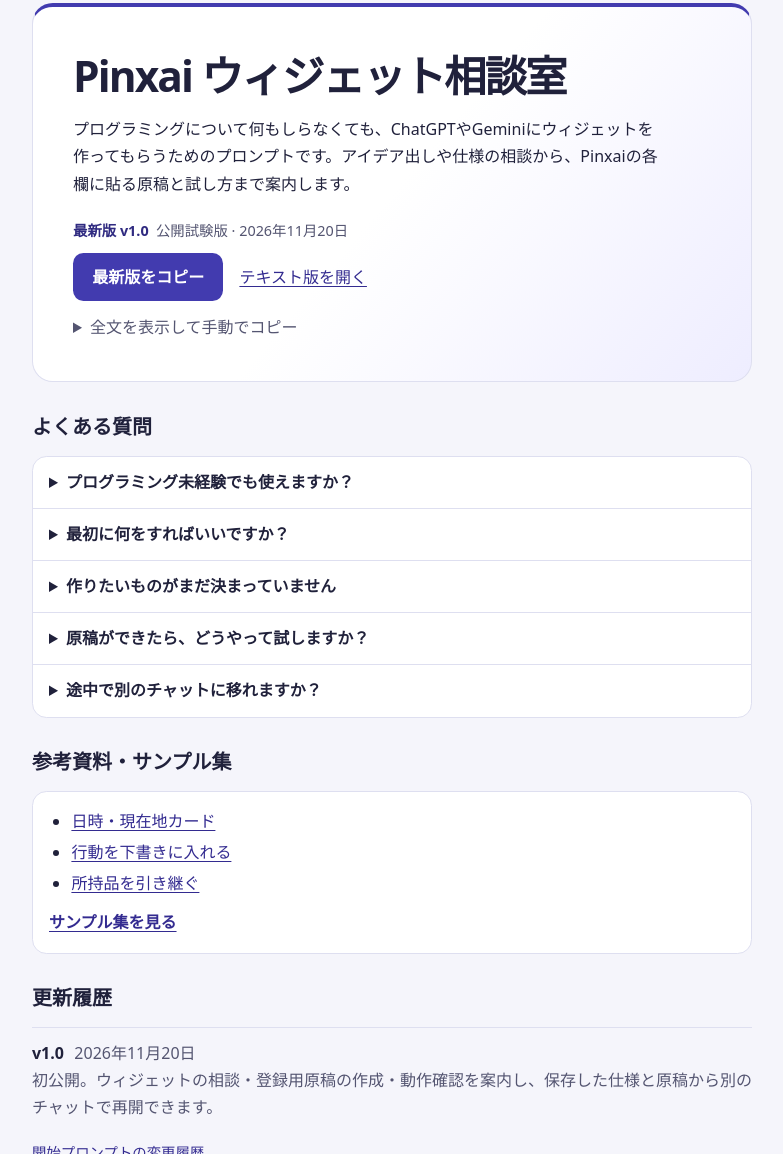
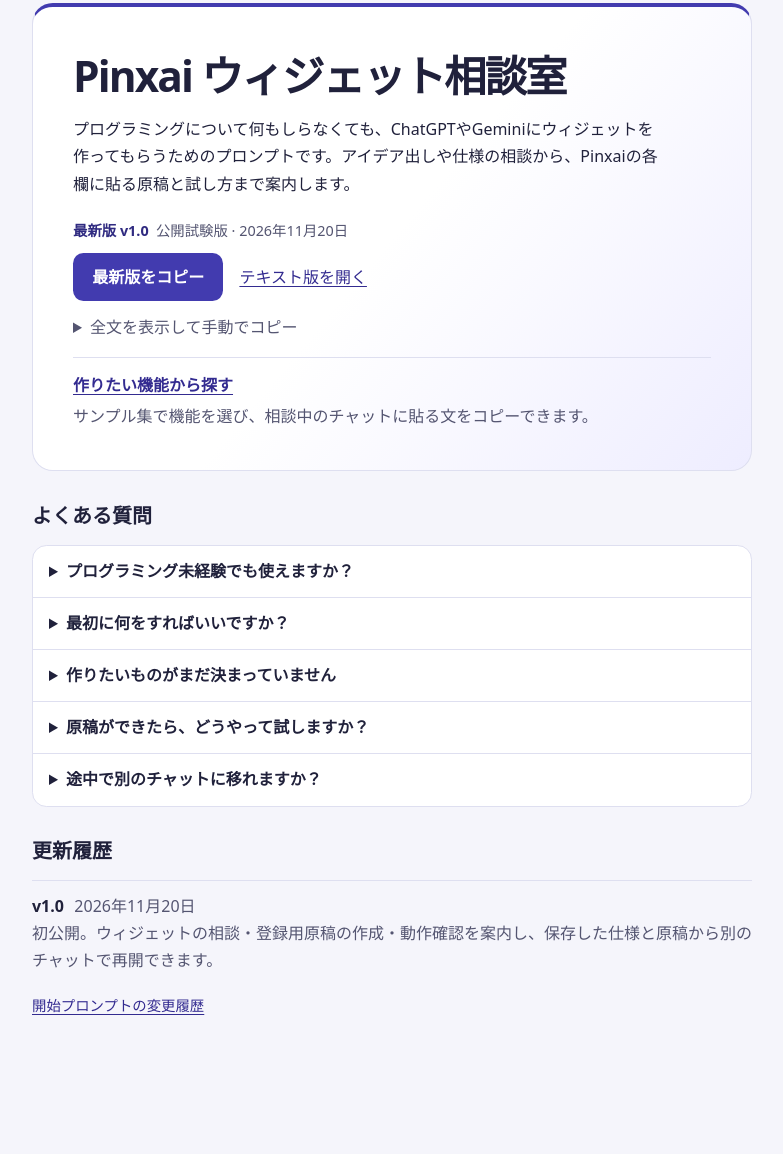
Before and after one commit to munn-nnuw/pinxai-widget-workshop, a plain HTML site: page index.html in a window 1280 px wide. Shown: the part 61-1215 px from the top of the page, without its empty margins (248-1031 px from the left). After the commit the page ends 1128 px from the top, so only its background shows below. Drawn offline with Linux system fonts and the light colour scheme.

Commit message:
トップの入口を作りたい機能から探すに統一

```diff
--- a/index.html
+++ b/index.html
@@ -78,15 +78,9 @@
     .faq details + details { border-top: 1px solid var(--line); }
     .faq summary { padding: .75rem 1rem; font-weight: 700; }
     .faq details > p { padding: 0 1rem .85rem; color: var(--muted); }
-    .sample-intro {
-      padding: 1rem;
-      background: #fff;
-      border: 1px solid var(--line);
-      border-radius: .9rem;
-    }
-    .sample-examples { margin: 0 0 .75rem; padding-left: 1.4rem; }
-    .sample-examples li + li { margin-top: .25rem; }
-    .sample-index-link { font-weight: 700; }
+    .sample-entry { margin-top: 1rem; padding-top: .85rem; border-top: 1px solid var(--line); }
+    .sample-entry a { font-weight: 700; }
+    .sample-entry p { margin-top: .25rem; color: var(--muted); }
     .changes { margin: 0; padding: 0; list-style: none; }
     .changes li { border-top: 1px solid var(--line); padding: .75rem 0; }
     .changes h3 { display: flex; flex-wrap: wrap; gap: 0 .65rem; }
@@ -152,6 +146,10 @@
         <textarea id="prompt-text" readonly aria-label="開始プロンプトの全文" spellcheck="false"></textarea>
       </details>
       <noscript><p class="copy-fallback">コピーするにはテキスト版を開いてください。</p></noscript>
+      <div class="sample-entry">
+        <a href="./samples.html">作りたい機能から探す</a>
+        <p>サンプル集で機能を選び、相談中のチャットに貼る文をコピーできます。</p>
+      </div>
     </header>
 
     <section class="section" aria-labelledby="faq-title">
@@ -180,18 +178,6 @@
       </div>
     </section>
 
-    <section class="section" aria-labelledby="samples-title">
-      <h2 id="samples-title">参考資料・サンプル集</h2>
-      <div class="sample-intro">
-        <ul class="sample-examples">
-          <li><a href="./samples.html#info-card">日時・現在地カード</a></li>
-          <li><a href="./samples.html#draft-action">行動を下書きに入れる</a></li>
-          <li><a href="./samples.html#inventory-list">所持品を引き継ぐ</a></li>
-        </ul>
-        <a class="sample-index-link" href="./samples.html">サンプル集を見る</a>
-      </div>
-    </section>
-
     <section class="section" aria-labelledby="changes-title">
       <h2 id="changes-title">更新履歴</h2>
       <ol class="changes">
```
